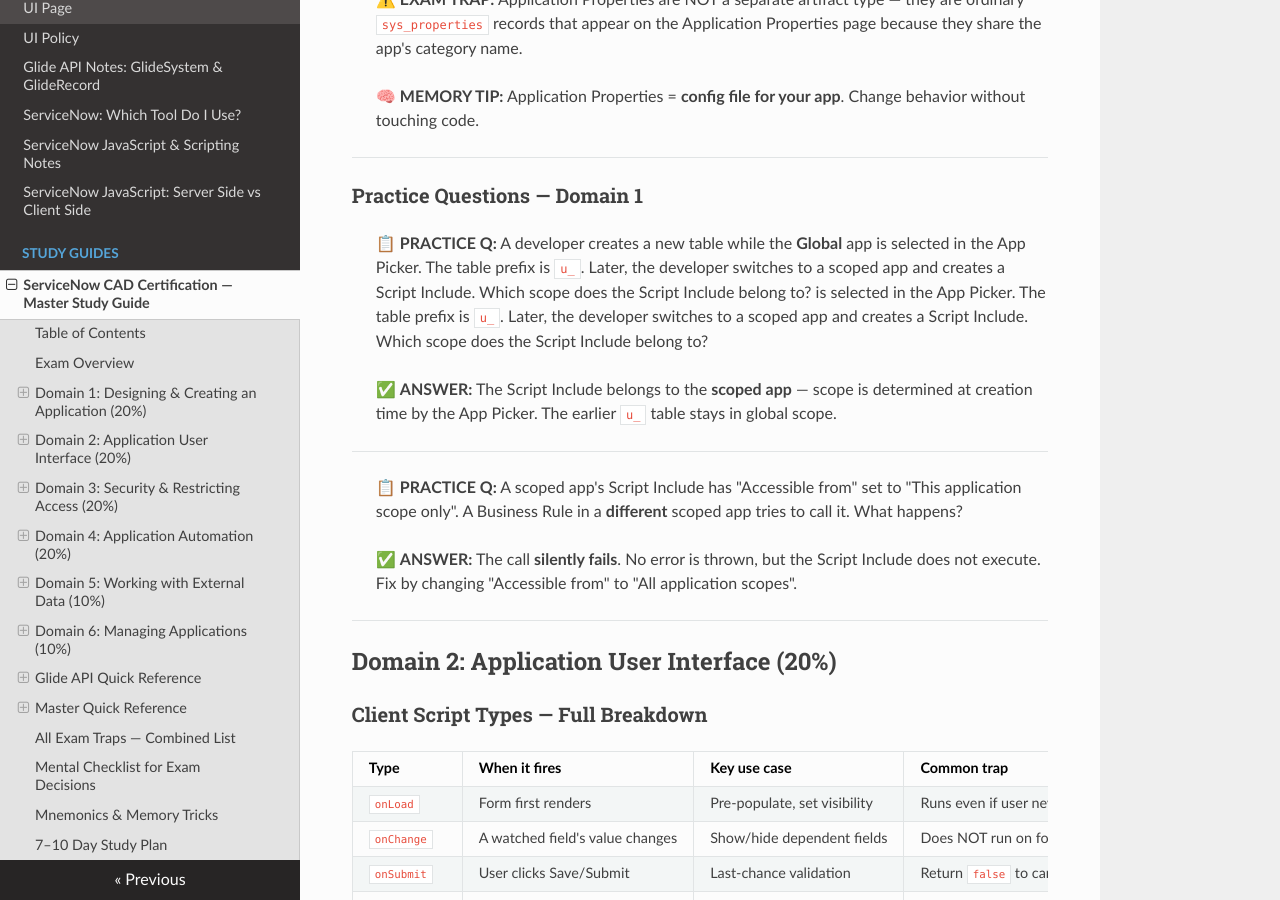
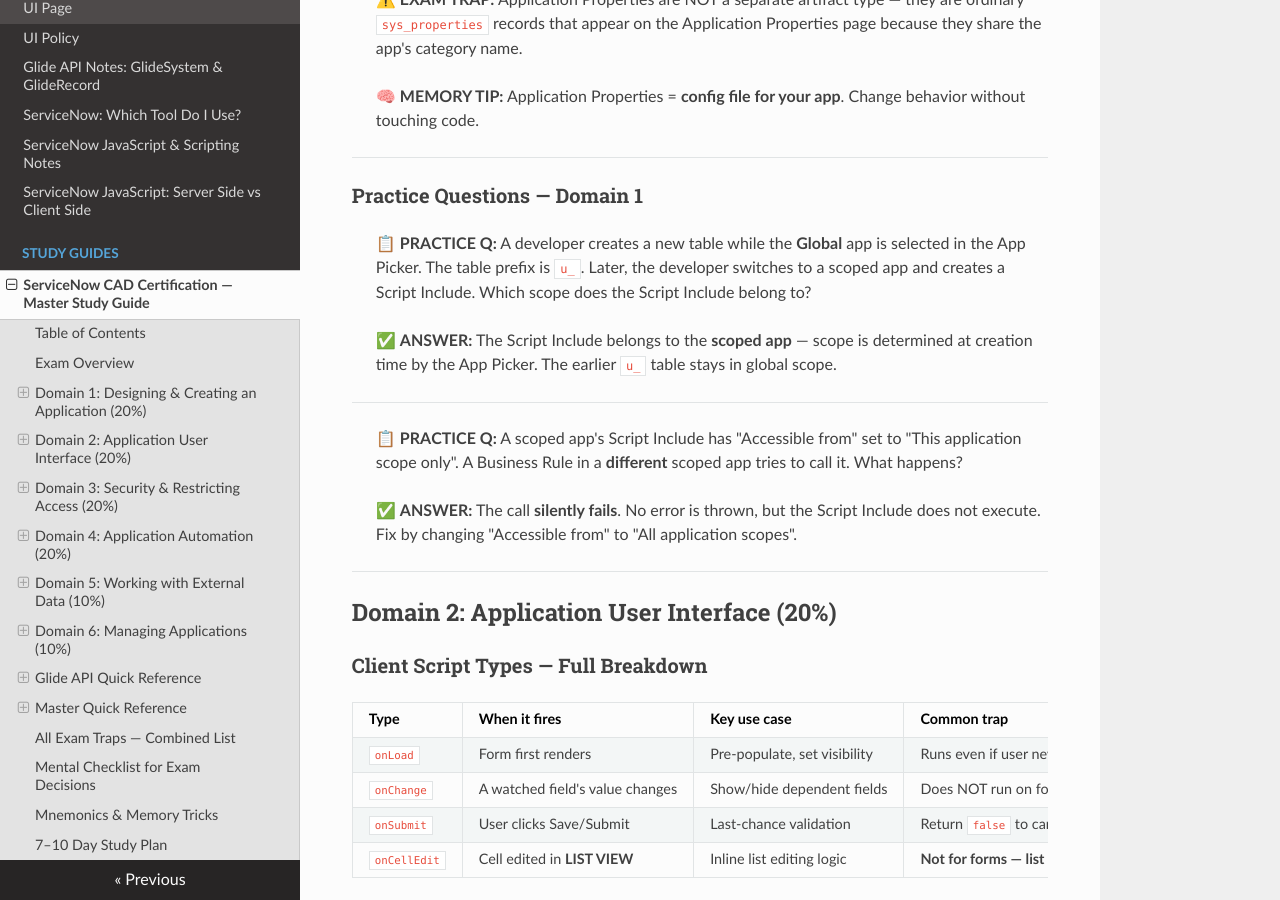
Before and after one commit to pinkpinball/servicenow-notes, an MkDocs documentation site: the page built from docs/Study_Guides/cad_study_guide.md, in a window 1280 px wide and 900 px high, scrolled down 9671 px. Built offline with MkDocs 1.6.1, drawn with Linux system fonts in a browser that asks for light colours; nearby versions of some CDN libraries.

Commit message:
fixed question that was duplictated

```diff
--- a/docs/Study_Guides/cad_study_guide.md
+++ b/docs/Study_Guides/cad_study_guide.md
@@ -346,7 +346,7 @@
 
 ### Practice Questions — Domain 1
 
-> 📋 **PRACTICE Q:** A developer creates a new table while the **Global** app is selected in the App Picker. The table prefix is `u_`. Later, the developer switches to a scoped app and creates a Script Include. Which scope does the Script Include belong to? is selected in the App Picker. The table prefix is `u_`. Later, the developer switches to a scoped app and creates a Script Include. Which scope does the Script Include belong to?
+> 📋 **PRACTICE Q:** A developer creates a new table while the **Global** app is selected in the App Picker. The table prefix is `u_`. Later, the developer switches to a scoped app and creates a Script Include. Which scope does the Script Include belong to?
 
 > ✅ **ANSWER:** The Script Include belongs to the **scoped app** — scope is determined at creation time by the App Picker. The earlier `u_` table stays in global scope.
 
```
